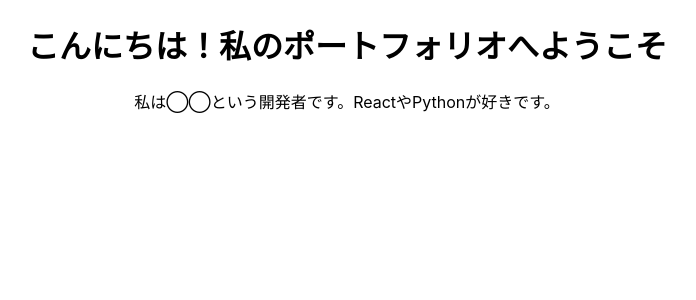
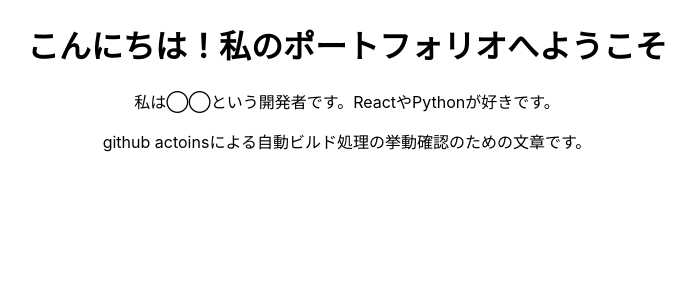
Before and after one commit to takochi1014/portfolio, a React (Create React App) app: page / in a window 1280 px wide. Shown: the top 300 px of the page, without its empty margins (293-989 px from the left). Built offline with nearby package versions, Linux system fonts and the light colour scheme.

Commit message:
update app.js to check workflows

```diff
--- a/src/App.js
+++ b/src/App.js
@@ -5,6 +5,7 @@ function App() {
     <div className="App">
       <h1>こんにちは！私のポートフォリオへようこそ</h1>
       <p>私は◯◯という開発者です。ReactやPythonが好きです。</p>
+      <p>github actoinsによる自動ビルド処理の挙動確認のための文章です。</p>
     </div>
   );
 }
```
